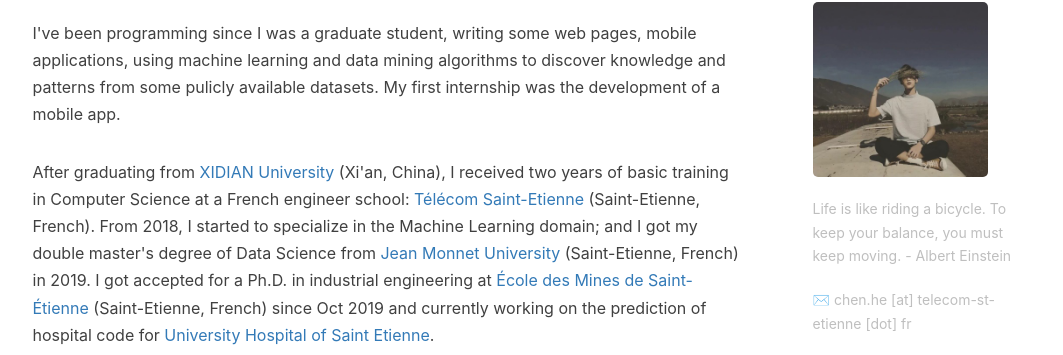
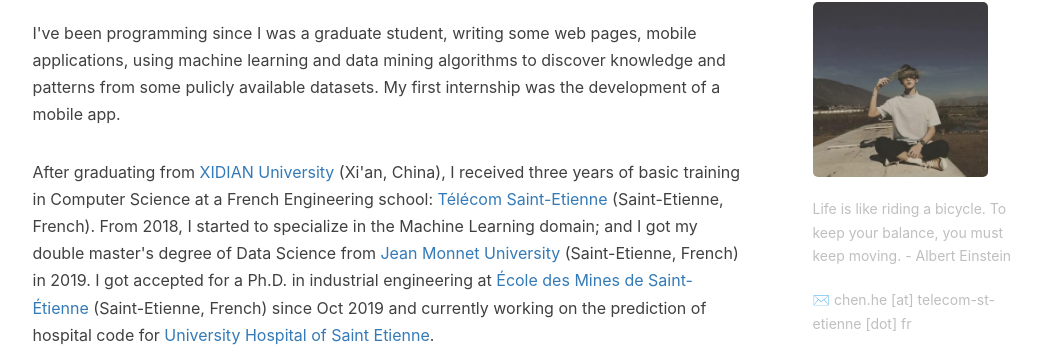
Before and after one commit to he-chen-95/he-chen-95.github.io, a Jekyll site: the page built from about.html, in a window 1280 px wide and 900 px high, scrolled down 526 px. Shown: the part 98-453 px from the top of the window, without its empty margins (135-1198 px from the left). Built offline with Jekyll 4.4.1, drawn with Linux system fonts in a browser that asks for light colours; nearby versions of some CDN libraries; comment, search, counter and statistics services are not loaded.

Commit message:
Update about.html

```diff
--- a/about.html
+++ b/about.html
@@ -20,7 +20,7 @@
 
     <p> I've been programming since I was a graduate student, writing some web pages, mobile applications, using machine learning and data mining algorithms to discover knowledge and patterns from some pulicly available datasets. My first internship was the development of a mobile app.</p>
 
-    <p> After graduating from <a href="https://en.xidian.edu.cn/">XIDIAN University</a> (Xi'an, China), I received two years of basic training in Computer Science at a French engineer school: <a href="https://www.telecom-st-etienne.fr/">Télécom Saint-Etienne</a> (Saint-Etienne, French). From 2018, I started to specialize in the Machine Learning domain; and I got my double master's degree of Data Science from <a href="https://www.univ-st-etienne.fr/en/index.html">Jean Monnet University</a> (Saint-Etienne, French) in 2019. I got accepted for a Ph.D. in industrial engineering at <a href="https://www.mines-stetienne.fr/">École des Mines de Saint-Étienne</a> (Saint-Etienne, French) since Oct 2019 and currently working on the prediction of hospital code for <a href="http://www.chu-st-etienne.fr/">University Hospital of Saint Etienne</a>.</p>
+    <p> After graduating from <a href="https://en.xidian.edu.cn/">XIDIAN University</a> (Xi'an, China), I received three years of basic training in Computer Science at a French Engineering school: <a href="https://www.telecom-st-etienne.fr/">Télécom Saint-Etienne</a> (Saint-Etienne, French). From 2018, I started to specialize in the Machine Learning domain; and I got my double master's degree of Data Science from <a href="https://www.univ-st-etienne.fr/en/index.html">Jean Monnet University</a> (Saint-Etienne, French) in 2019. I got accepted for a Ph.D. in industrial engineering at <a href="https://www.mines-stetienne.fr/">École des Mines de Saint-Étienne</a> (Saint-Etienne, French) since Oct 2019 and currently working on the prediction of hospital code for <a href="http://www.chu-st-etienne.fr/">University Hospital of Saint Etienne</a>.</p>
 
     <heading>Research</heading>
 
```
